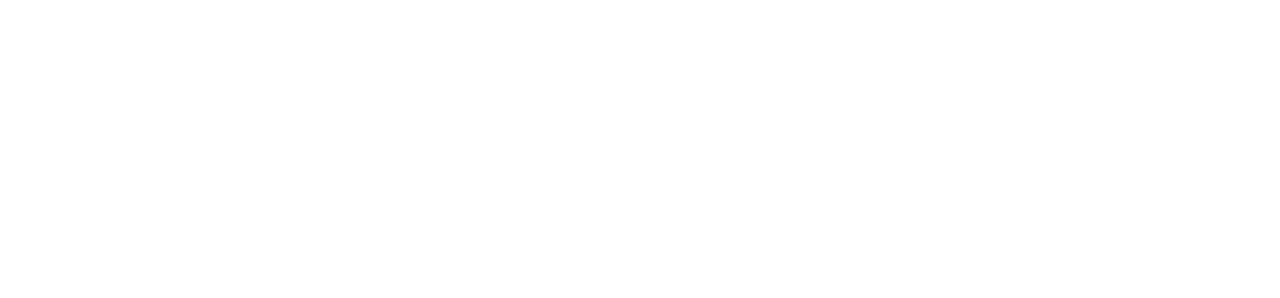
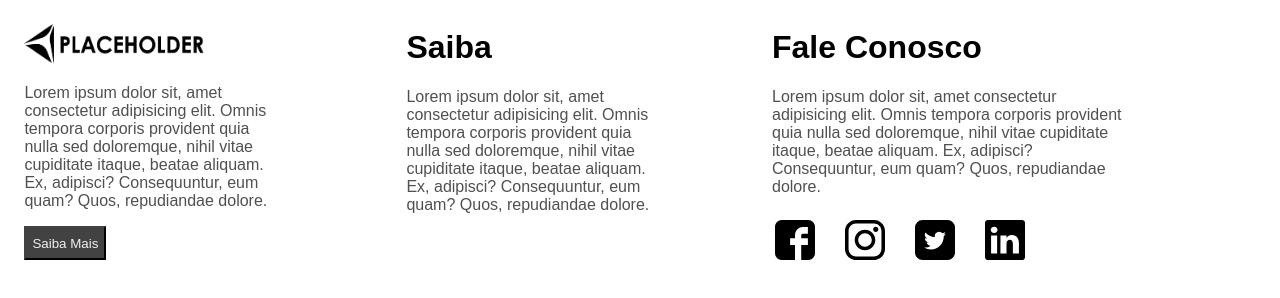
Before and after one commit to marcelovieiradesousa/Marcelo-Vieira-31914220-Pratica1, a plain HTML site: page footer1.html in a window 1280 px wide. Drawn offline with Linux system fonts and the light colour scheme.

Commit message:
Footer1 HTML e CSS concluídos

```diff
--- a/css/footer1.css
+++ b/css/footer1.css
@@ -0,0 +1,62 @@
+body{
+    font-family: Arial, Helvetica, sans-serif;
+    display: flex;
+}
+.rodape{
+    width: 100%;
+    display: inline-flex;
+}
+.rodape p{
+    display: flex;
+    width: 70%;
+    color: #505050;
+}
+.rodape h1{
+    display: flex;
+    font-weight: bold;
+}
+.rodape .lvl1{
+    display: inline;
+    width: 50%;
+    padding: 1.3%;
+}
+.rodape .lvl1 img{
+    display: inline;
+    width: 180px;
+    height: 40px;
+
+}
+.rodape .lvl1 button{
+    display: inline;
+    position: relative;
+    color: #f0f0f0;
+    background: rgb(66, 66, 66);
+    border-color: rgb(66, 66, 66);
+    max-width: 27%;
+    height: 15%;
+}
+.rodape .lvl2{
+    display: inline;
+    width: 50%;
+}
+.rodape .lvl3 {
+    display: inline;
+    width: 50%;
+}
+.rodape .lvl3 .logos {
+    display: flex;
+    position: relative;
+    right: 0%;
+    left: 0%;
+    bottom: 0;
+    top: 8%;
+    margin: -2.5%;
+    width: 500px;
+    height: 0;
+
+}
+.rodape .lvl3 .logos img{
+    justify-content: space-around;
+    width: 70px;
+    height: 40px;
+}
--- a/footer1.html
+++ b/footer1.html
@@ -0,0 +1,46 @@
+<!DOCTYPE html>
+<html lang="pt-br">
+
+<head>
+    <meta charset="UTF-8">
+    <meta name="viewport" content="width=device-width, initial-scale=1.0">
+    <meta http-equiv="X-UA-Compatible" content="ie=edge">
+    <link rel="stylesheet" href="css/footer1.css">
+    <title>Footer</title>
+</head>
+
+<body>
+    <footer class="rodape">
+        <div class="lvl1">
+            <img src="img/placeholder.png" alt="">
+
+            <p>Lorem ipsum dolor sit, amet consectetur adipisicing elit. Omnis tempora corporis provident quia nulla sed
+                    doloremque, nihil vitae cupiditate itaque, beatae aliquam. Ex, adipisci? Consequuntur, eum quam? Quos,
+                    repudiandae dolore.
+                </p>
+            <button>Saiba Mais</button>
+        </div>
+        <div class="lvl2">
+            <h1>Saiba</h1>
+            <p>Lorem ipsum dolor sit, amet consectetur adipisicing elit. Omnis tempora corporis provident quia nulla sed
+                doloremque, nihil vitae cupiditate itaque, beatae aliquam. Ex, adipisci? Consequuntur, eum quam? Quos,
+                repudiandae dolore.</p>
+
+        </div>
+        <div class="lvl3">
+            <h1>Fale Conosco</h1>
+            <p>Lorem ipsum dolor sit, amet consectetur adipisicing elit. Omnis tempora corporis provident quia nulla sed
+                doloremque, nihil vitae cupiditate itaque, beatae aliquam. Ex, adipisci? Consequuntur, eum quam? Quos,
+                repudiandae dolore.</p>
+            <div class="logos">
+                <img src="img/facebook-logo.svg" alt="Icone do Facebook">
+                <img src="img/instagram-logo.svg" alt="Icone do Instagram">
+                <img src="img/icon-twitter.svg" alt="Icone do Twitter">
+                <img src="img/linkedin-logo-1.svg" alt="Icone do LinkedIn">
+            </div>
+        </div>
+        </div>
+    </footer>
+</body>
+
+</html>
```
Also changed, not shown: css/header3.css (+12 -8 lines), 1 other file.
